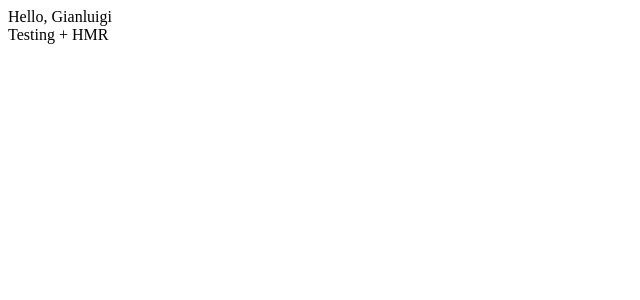
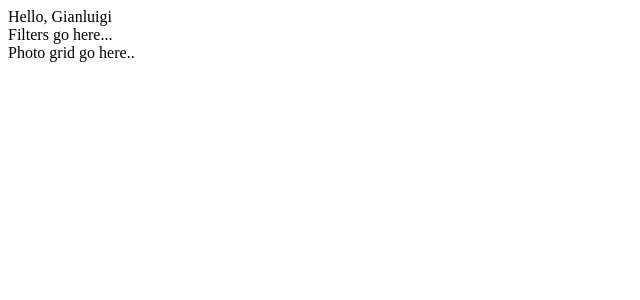
Before and after one commit to Blinnikov/React01, a React app: page / in a window 1280 px wide. Shown: the top 300 px of the page, without its empty margins (0-640 px from the left). Built offline with nearby package versions, Linux system fonts and the light colour scheme.

Commit message:
feat(init): components segregation

```diff
--- a/src/components/App.jsx
+++ b/src/components/App.jsx
@@ -1,11 +1,12 @@
 import React from 'react'
-import User from '../containers/User';
+import UserInfo from '../containers/UserInfo';
+import Layout from './Layout';
 
 const App = () => {
    return (
      <div>
-       <User />
-       Testing + HMR
+       <UserInfo />
+       <Layout />
      </div>
    );
 };
--- /dev/null
+++ b/src/components/Filters.jsx
@@ -0,0 +1,7 @@
+import React from 'react';
+
+const Filters = () => (
+  <div>Filters go here...</div>
+);
+
+export default Filters;
--- /dev/null
+++ b/src/components/Layout.jsx
@@ -0,0 +1,12 @@
+import React from 'react';
+import Filters from './Filters';
+import PhotoGrid from './PhotoGrid';
+
+const Layout = () => (
+  <div>
+    <Filters />
+    <PhotoGrid />
+  </div>
+);
+
+export default Layout;
--- /dev/null
+++ b/src/components/PhotoGrid.jsx
@@ -0,0 +1,7 @@
+import React from 'react';
+
+const PhotoGrid = () => (
+  <div>Photo grid go here..</div>
+);
+
+export default PhotoGrid;
--- a/src/containers/User.jsx
+++ b/src/containers/UserInfo.jsx
@@ -1,7 +1,7 @@
 import React from 'react'
 import { connect } from 'react-redux';
 
-let User = ({ firstName }) => {
+let UserInfo = ({ firstName }) => {
   return <div>Hello, {firstName}</div>;
 };
 
@@ -11,6 +11,6 @@ const mapStateToProps = ({ user }) => {
   };
 }
 
-User = connect(mapStateToProps)(User);
+UserInfo = connect(mapStateToProps)(UserInfo);
 
-export default User;
+export default UserInfo;
```
